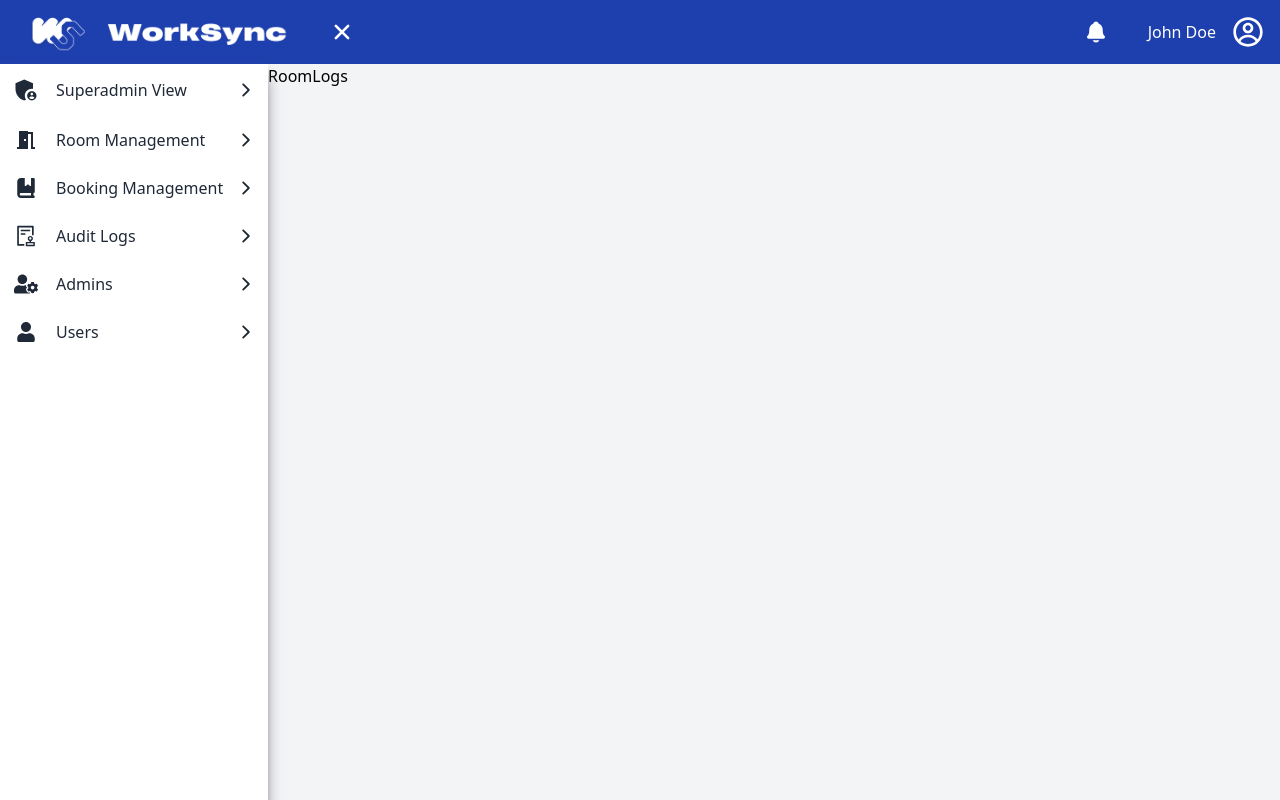
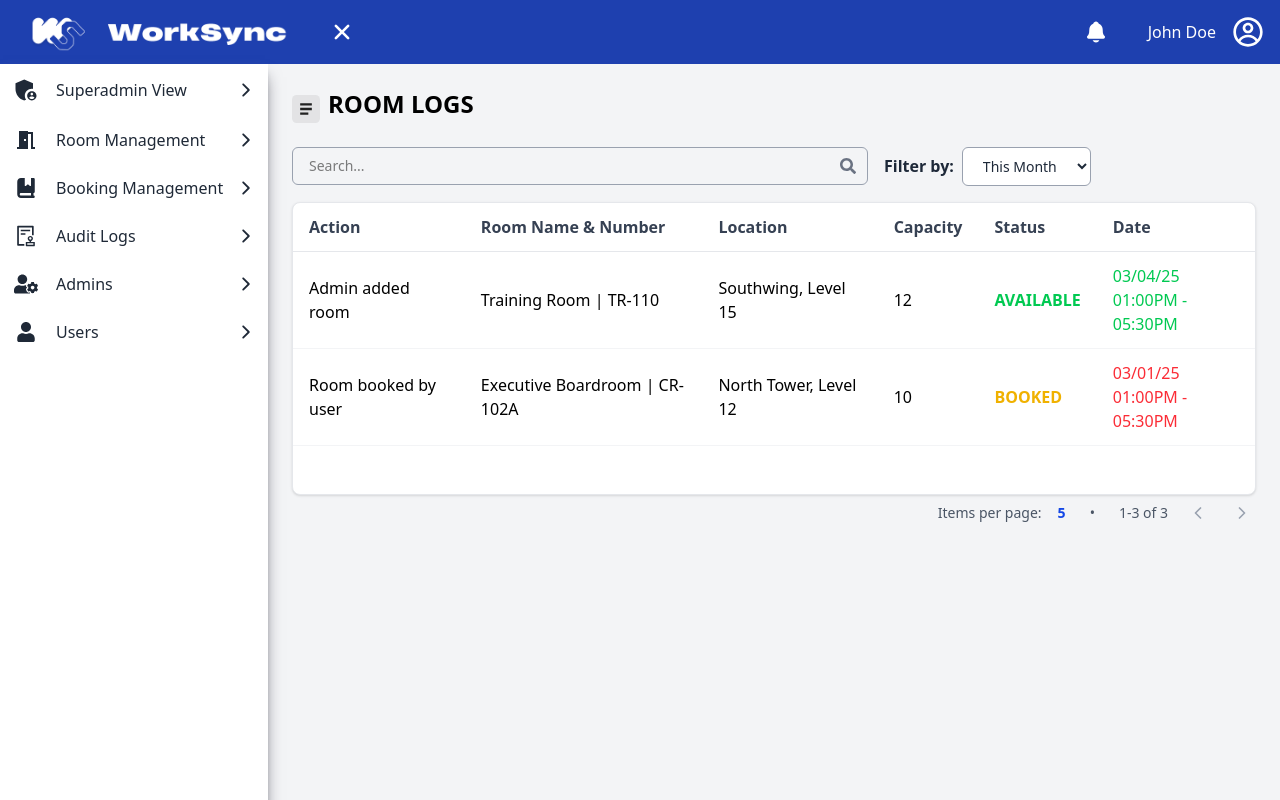
Before and after one commit to donnabell-s/WorkSync-frontend, a React (Vite) app: page /admin/logs/rooms in a window 1280 px wide. Built offline with nearby package versions, Linux system fonts and the light colour scheme.

Commit message:
fix layout

```diff
--- a/src/views/containers/Admin-Superadmin/AuditLogs/AuditLogs.tsx
+++ b/src/views/containers/Admin-Superadmin/AuditLogs/AuditLogs.tsx
@@ -1,28 +1,202 @@
-import React from 'react';
+import React, { useState } from 'react';
+import { FaSearch } from 'react-icons/fa';
+import { MdOutlineKeyboardArrowDown } from 'react-icons/md';
 
 interface AuditLogsProps {
   mode: 'rooms' | 'bookings';
 }
 
+const ROOM_LOGS_COLUMNS = [
+  'Action',
+  'Room Name & Number',
+  'Location',
+  'Capacity',
+  'Status',
+  'Date',
+];
+
+const BOOKING_LOGS_COLUMNS = [
+  'Action',
+  'Booking ID',
+  'User',
+  'Room Number',
+  'Location',
+  'Booking Date',
+  'Status',
+];
+
+// Dummy data for demonstration
+const roomLogs = [
+  {
+    action: 'Admin added room',
+    room: 'Training Room | TR-110',
+    location: 'Southwing, Level 15',
+    capacity: 12,
+    status: 'AVAILABLE',
+    date: '03/04/25\n01:00PM - 05:30PM',
+    statusColor: 'text-green-500',
+    dateColor: 'text-green-500',
+  },
+  {
+    action: 'Room booked by user',
+    room: 'Executive Boardroom | CR-102A',
+    location: 'North Tower, Level 12',
+    capacity: 10,
+    status: 'BOOKED',
+    date: '03/01/25\n01:00PM - 05:30PM',
+    statusColor: 'text-yellow-500',
+    dateColor: 'text-red-500',
+  },
+];
+
+const bookingLogs = [
+  {
+    action: 'Booking completed',
+    bookingId: '2021201',
+    user: 'John',
+    roomNumber: 'TR-110',
+    location: 'Southwing, Level 15',
+    bookingDate: '03/04/25\n01:00PM - 05:30PM',
+    status: 'COMPLETED',
+    statusColor: 'text-green-500',
+    dateColor: 'text-green-500',
+  },
+  {
+    action: 'User canceled booking',
+    bookingId: '0390241',
+    user: 'Mark',
+    roomNumber: 'CR-102A',
+    location: 'North Tower, Level 12',
+    bookingDate: '03/01/25\n01:00PM - 05:30PM',
+    status: 'CANCELED',
+    statusColor: 'text-red-500',
+    dateColor: 'text-red-500',
+  },
+];
+
 const AuditLogs: React.FC<AuditLogsProps> = ({ mode }) => {
+  const [search, setSearch] = useState('');
+  const [filter, setFilter] = useState('This Month');
+
+
   return (
-    <div>
-      <h2 className="text-2xl font-bold mb-4">
-        {mode === 'rooms' ? 'Room Audit Logs' : 'Booking Audit Logs'}
-      </h2>
-      {mode === 'rooms' ? (
-        <div>
+    <div className="w-full h-full p-6">
+      <div className="flex items-center mb-6">
+        <span className="text-2xl font-bold mr-2">
+          <span className="inline-block align-middle">
+            <svg width="28" height="28" fill="none" viewBox="0 0 24 24" className="inline-block mr-2 text-[#222]">
+              <rect width="24" height="24" rx="4" fill="#222" fillOpacity="0.08"/>
+              <path d="M7 7h10v2H7V7zm0 4h10v2H7v-2zm0 4h7v2H7v-2z" fill="#222"/>
+            </svg>
+          </span>
+          {mode === 'rooms' ? 'ROOM LOGS' : 'BOOKING LOGS'}
+        </span>
+      </div>
+      <div className="flex flex-col md:flex-row md:items-center gap-4 mb-4">
+        <div className="relative flex-1 max-w-xl">
+          <input
+            type="text"
+            placeholder="Search..."
+            className="w-full border border-gray-400 rounded-md py-2 pl-4 pr-10 focus:outline-none focus:ring-2 focus:ring-blue-200 text-sm"
+            value={search}
+            onChange={e => setSearch(e.target.value)}
+          />
+          <FaSearch className="absolute right-3 top-1/2 -translate-y-1/2 text-gray-500" />
+        </div>
+        <div className="flex items-center gap-2 min-w-[260px]">
+          <label htmlFor="audit-logs-filter" className="font-semibold text-gray-800 mb-0">
+            Filter by:
+          </label>
+          <select
+            id="audit-logs-filter"
+            className="border border-gray-400 rounded-md py-2 px-4 bg-white text-gray-800 text-sm focus:outline-none"
+            value={filter}
+            onChange={e => setFilter(e.target.value)}
+          >
+            <option>This Month</option>
+            <option>Last Month</option>
+            <option>This Year</option>
+            <option>All Time</option>
+          </select>
+        </div>
+      </div>
+      <div className="bg-white rounded-lg shadow border border-gray-200">
+        <table className="w-full text-left">
+          <thead>
+            <tr className="border-b border-gray-200">
+              {(mode === 'rooms' ? ROOM_LOGS_COLUMNS : BOOKING_LOGS_COLUMNS).map(col => (
+                <th key={col} className="py-3 px-4 font-semibold text-gray-700">{col}</th>
+              ))}
+            </tr>
+          </thead>
+          <tbody>
+            {mode === 'rooms'
+              ? roomLogs.map((log, idx) => (
+                  <tr key={idx} className="border-b border-gray-100">
+                    <td className="py-3 px-4">{log.action}</td>
+                    <td className="py-3 px-4">{log.room}</td>
+                    <td className="py-3 px-4">{log.location}</td>
+                    <td className="py-3 px-4">{log.capacity}</td>
+                    <td className={`py-3 px-4 font-semibold ${log.statusColor}`}>{log.status}</td>
+                    <td className="py-3 px-4">
+                      <span className={`${log.dateColor} block whitespace-pre-line font-medium`}>
+                        {log.date}
+                      </span>
+                    </td>
+                  </tr>
+                ))
+              : bookingLogs.map((log, idx) => (
+                  <tr key={idx} className="border-b border-gray-100">
+                    <td className="py-3 px-4">{log.action}</td>
+                    <td className="py-3 px-4">{log.bookingId}</td>
+                    <td className="py-3 px-4">{log.user}</td>
+                    <td className="py-3 px-4">{log.roomNumber}</td>
+                    <td className="py-3 px-4">{log.location}</td>
+                    <td className="py-3 px-4">
+                      <span className={`${log.dateColor} block whitespace-pre-line font-medium`}>
+                        {log.bookingDate}
+                      </span>
+                    </td>
+                    <td className={`py-3 px-4 font-semibold ${log.statusColor}`}>{log.status}</td>
+                  </tr>
+                ))}
 
-          <p>Display room audit logs here...</p>
-        </div>
-      ) : (
-        <div>
-
-          <p>Display booking audit logs here...</p>
-        </div>
-      )}
+            {[...Array(3 - (mode === 'rooms' ? roomLogs.length : bookingLogs.length))].map((_, idx) => (
+              <tr key={`empty-${idx}`}>
+                {(mode === 'rooms' ? ROOM_LOGS_COLUMNS : BOOKING_LOGS_COLUMNS).map((_, cidx) => (
+                  <td key={cidx} className="py-3 px-4">&nbsp;</td>
+                ))}
+              </tr>
+            ))}
+          </tbody>
+        </table>
+      </div>
+      <div className="flex justify-end items-center mt-2 text-sm text-gray-600 gap-4">
+        <span>Items per page:</span>
+        <span className="font-semibold text-blue-700">5</span>
+        <span className="mx-2">•</span>
+        <span>1-3 of 3</span>
+        <button
+          className="mx-1 text-gray-400 hover:text-gray-700"
+          aria-label="Previous page"
+          title="Previous page"
+        >
+          <svg width="20" height="20" fill="none" viewBox="0 0 24 24">
+            <path d="M15 18l-6-6 6-6" stroke="currentColor" strokeWidth="2" strokeLinecap="round" strokeLinejoin="round"/>
+          </svg>
+        </button>
+        <button
+          className="mx-1 text-gray-400 hover:text-gray-700"
+          aria-label="Next page"
+          title="Next page"
+        >
+          <svg width="20" height="20" fill="none" viewBox="0 0 24 24">
+            <path d="M9 6l6 6-6 6" stroke="currentColor" strokeWidth="2" strokeLinecap="round" strokeLinejoin="round"/>
+          </svg>
+        </button>
+      </div>
     </div>
   );
 };
 
-export default   AuditLogs;
+export default AuditLogs;
--- a/src/views/containers/Admin-Superadmin/AuditLogs/RoomLogs/RoomLogs.tsx
+++ b/src/views/containers/Admin-Superadmin/AuditLogs/RoomLogs/RoomLogs.tsx
@@ -1,9 +1,6 @@
-import React from 'react'
+import React from 'react';
+import AuditLogs from '../AuditLogs';
 
-const RoomLogs = () => {
-  return (
-    <div>RoomLogs</div>
-  )
-}
+const RoomLogs = () => <AuditLogs mode="rooms" />;
 
-export default RoomLogs
+export default RoomLogs;
```
